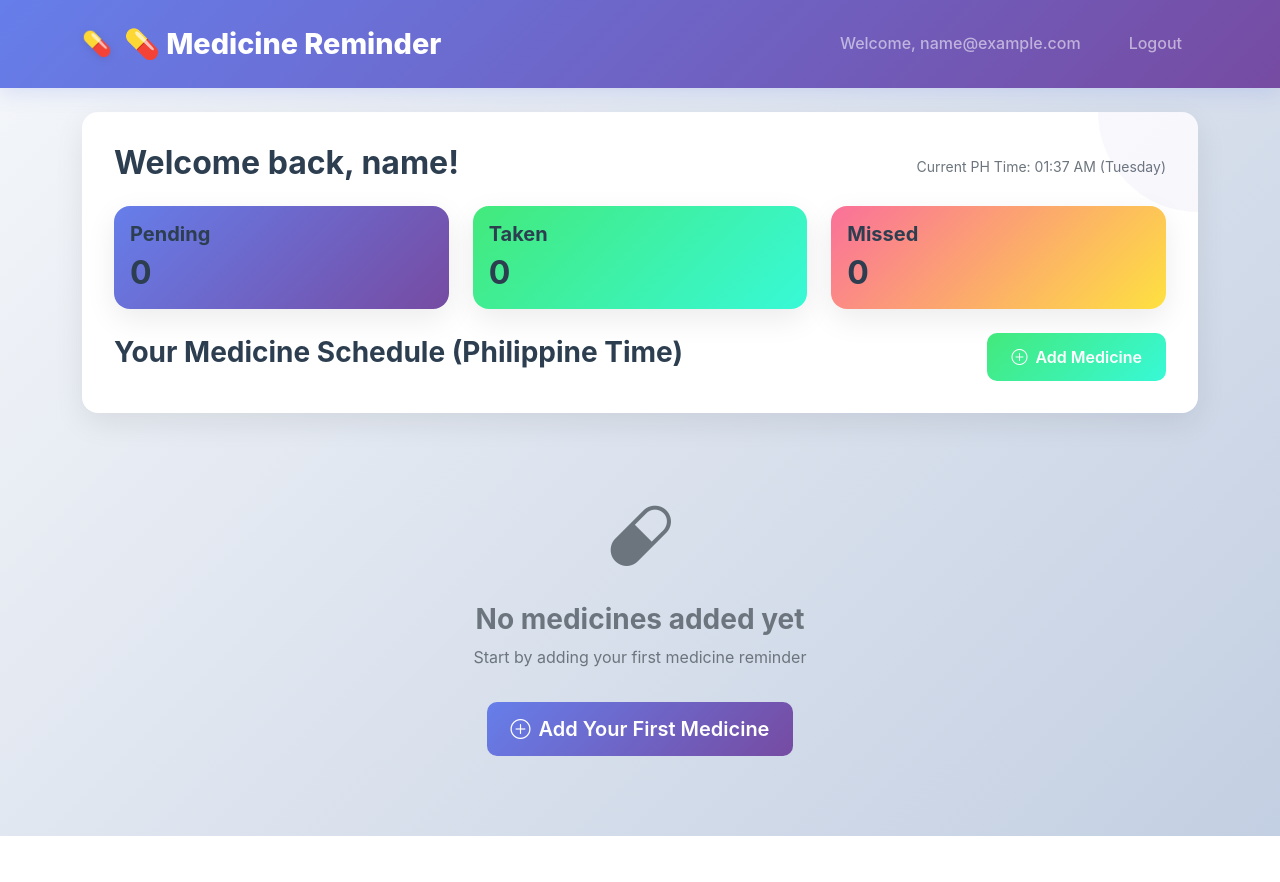
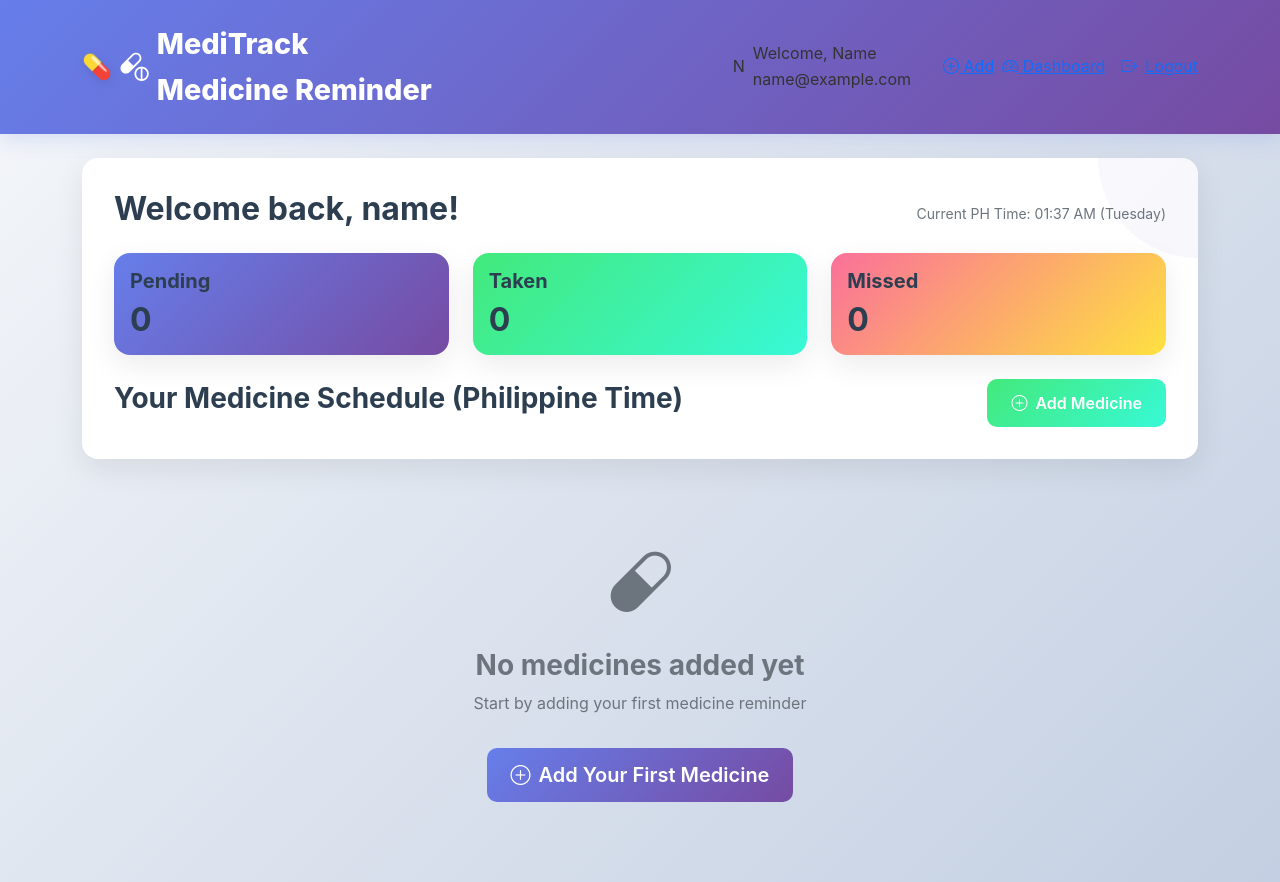
Before and after one commit to jptconwi-alt/medicine_Reminder, a Flask app: page /dashboard in a window 1280 px wide. Before the commit the page ends 836 px from the top, so only its background shows below. Run offline with Flask 3, Linux system fonts and the light colour scheme; the visitor is signed in with stand-in values (Sample User, id 1); data that the repository does not hold is empty.

Commit message:
Update base.html

```diff
--- a/templates/base.html
+++ b/templates/base.html
@@ -9,7 +9,11 @@
     <link href="https://cdn.jsdelivr.net/npm/bootstrap-icons@1.10.0/font/bootstrap-icons.css" rel="stylesheet">
 </head>
 <body>
-    <nav class="navbar navbar-expand-lg navbar-dark bg-primary">
+
+
+
+
+    <!-- <nav class="navbar navbar-expand-lg navbar-dark bg-primary">
         <div class="container">
             <a class="navbar-brand" href="{{ url_for('dashboard') }}">💊 Medicine Reminder</a>
             {% if current_user.is_authenticated %}
@@ -19,7 +23,72 @@
             </div>
             {% endif %}
         </div>
-    </nav>
+    </nav> -->
+
+
+
+
+
+
+
+    <nav class="navbar navbar-expand-lg navbar-dark">
+    <div class="container">
+        <!-- Brand with icon and text -->
+        <a class="navbar-brand d-flex align-items-center gap-2" href="{{ url_for('dashboard') }}">
+            <div class="nav-brand-icon">
+                <i class="bi bi-capsule-pill"></i>
+            </div>
+            <div class="d-flex flex-column">
+                <span class="brand-main">MediTrack</span>
+                <span class="brand-sub">Medicine Reminder</span>
+            </div>
+        </a>
+
+        <!-- Mobile Toggle Button -->
+        <button class="navbar-toggler" type="button" data-bs-toggle="collapse" data-bs-target="#navbarNav">
+            <span class="navbar-toggler-icon"></span>
+        </button>
+
+        <!-- Navigation Items -->
+        <div class="collapse navbar-collapse" id="navbarNav">
+            {% if current_user.is_authenticated %}
+            <div class="navbar-nav ms-lg-auto align-items-center gap-3">
+                <!-- User Info with Avatar -->
+                <div class="nav-user-info d-flex align-items-center gap-2 px-3 py-2">
+                    <div class="user-avatar">
+                        {{ current_user.email[0]|upper }}
+                    </div>
+                    <div class="d-flex flex-column">
+                        <span class="user-name">Welcome, {{ current_user.email.split('@')[0]|title }}</span>
+                        <span class="user-email">{{ current_user.email }}</span>
+                    </div>
+                </div>
+
+                <!-- Quick Actions Menu -->
+                <div class="nav-actions d-flex gap-2">
+                    <a class="nav-action-btn" href="{{ url_for('add_medicine') }}" data-bs-toggle="tooltip" title="Add Medicine">
+                        <i class="bi bi-plus-circle"></i>
+                        <span class="action-label">Add</span>
+                    </a>
+                    <a class="nav-action-btn" href="{{ url_for('dashboard') }}" data-bs-toggle="tooltip" title="Dashboard">
+                        <i class="bi bi-speedometer2"></i>
+                        <span class="action-label">Dashboard</span>
+                    </a>
+                </div>
+
+                <!-- Logout Button -->
+                <a class="btn-logout d-flex align-items-center gap-2" href="{{ url_for('logout') }}">
+                    <i class="bi bi-box-arrow-right"></i>
+                    <span>Logout</span>
+                </a>
+            </div>
+            {% endif %}
+        </div>
+    </div>
+</nav>
+
+
+
 
     <div class="container mt-4">
         {% with messages = get_flashed_messages() %}
```
